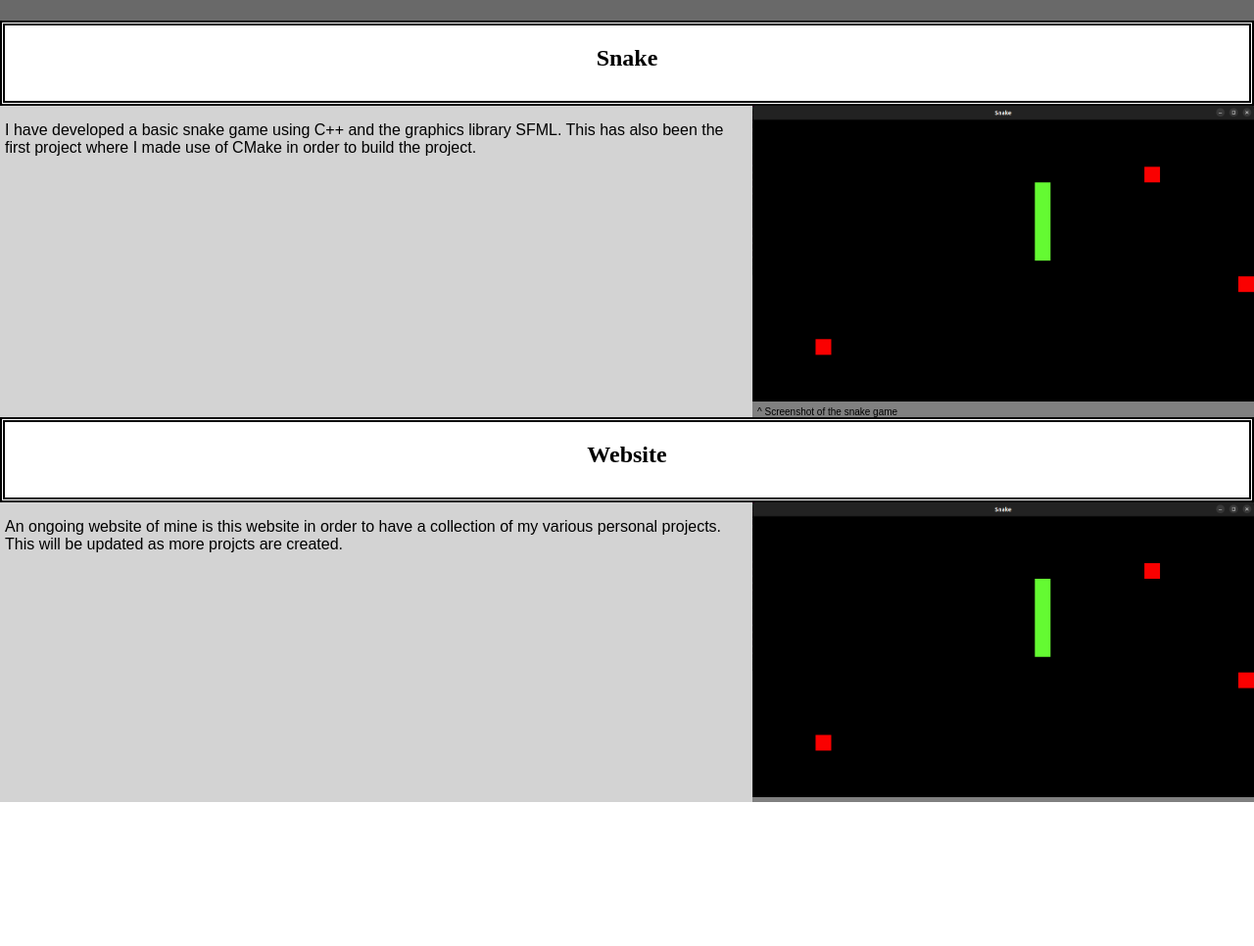
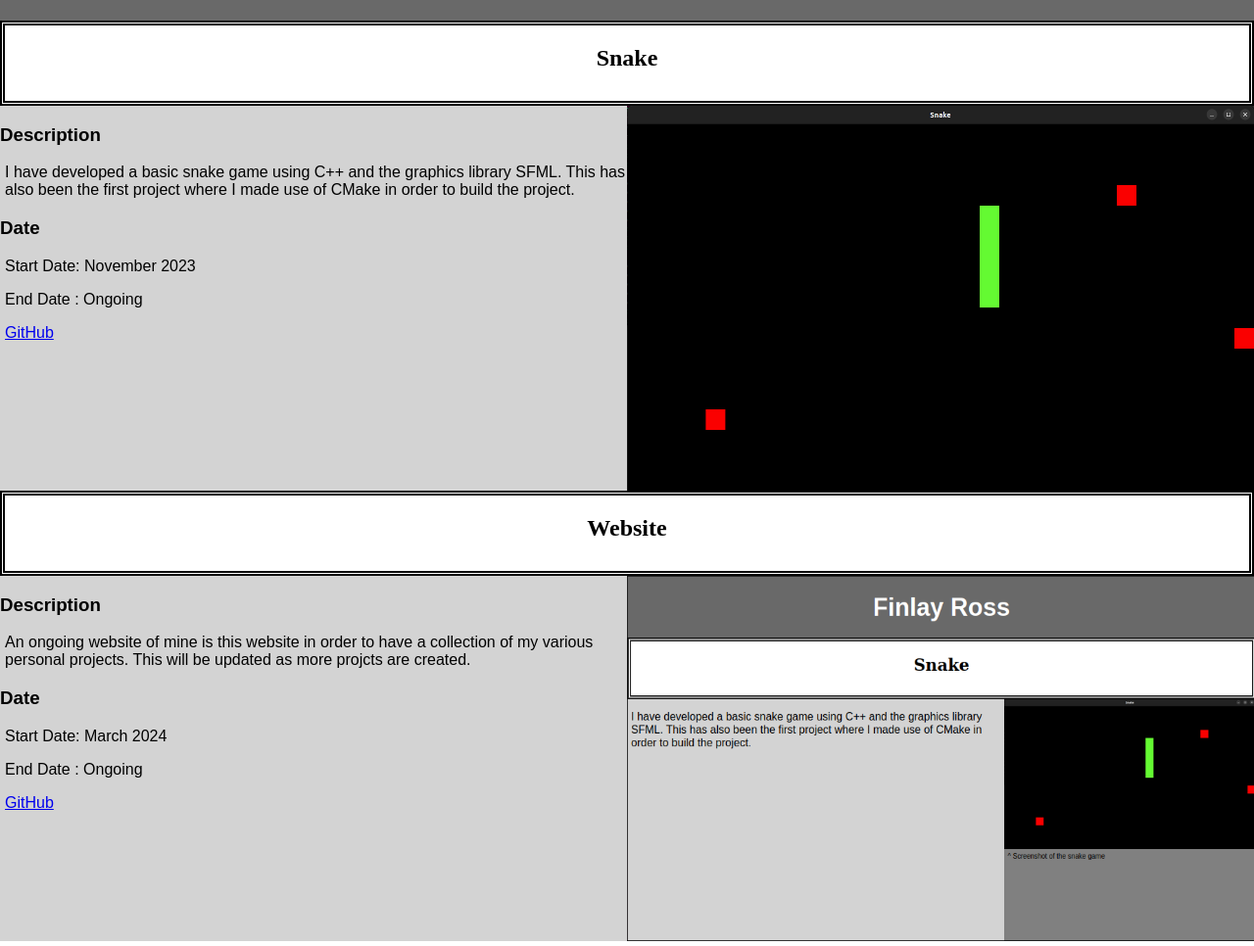
Before and after one commit to fnkle/Personal_Website, a plain HTML site: page index.html in a window 1280 px wide. Shown: the part 69-1035 px from the top of the page at 98% size. Before the commit the page ends 888 px from the top, so only its background shows below. Drawn offline with Linux system fonts and the light colour scheme.

Commit message:
project info
Added extra info to the projects.

```diff
--- a/index.html
+++ b/index.html
@@ -22,11 +22,16 @@
 
 
 	<div class="project" id="project1">
+		<h3>Description</h3>
 		<p>
 			I have developed a basic snake game using C++ and the graphics library SFML.
 			This has also been the first project where I made use of CMake in order to build
 			the project.
 		</p>
+		<h3>Date</h3>
+		<p>Start Date: November 2023</p>
+		<p>End Date  : Ongoing</p>
+		<a href="https://github.com/Finkle69/Snake">GitHub</a>
 	</div>
 
 	<div class="projectImage" id="image1">
@@ -40,14 +45,19 @@
 
 
 	<div class="project" id="project2">
+		<h3>Description</h3>
 		<p>
 			An ongoing website of mine is this website in order to have a collection of my
 			various personal projects. This will be updated as more projcts are created.
 		</p>
+		<h3>Date</h3>
+		<p>Start Date: March 2024</p>
+		<p>End Date  : Ongoing</p>
+		<a href="https://github.com/Finkle69/Personal_Website">GitHub</a>
 	</div>
 
 	<div class="projectImage" id="image2">
-		<img src="snake.png">
+		<img src="website.png">
 	</div>
 </body>
 
--- a/styles.css
+++ b/styles.css
@@ -3,7 +3,7 @@ body {
     height:100%;
     grid-template-areas: "header header" "pTitle1 pTitle1" "project1 image1" "pTitle2 pTitle2" "project2 image2";
     grid-template-rows: 1fr 1fr 5fr 1fr 5fr ;
-	grid-template-columns: 3fr 2fr;
+	grid-template-columns: 5fr 5fr;
 	row-gap: 5px;
     align-items: center;
     height: 100vh;
@@ -67,6 +67,11 @@ body {
     padding-left: 5px;
 }
 
+.project a{
+	padding-left: 5px;
+}
+
+
 .projectImage {
     font-family: Arial, Helvetica, sans-serif;
     font-size: large;
@@ -79,6 +84,7 @@ body {
 
 .projectImage img{
 	width: 100%;
+	height: 100%;
 }
 
 .projectImage p{
```
